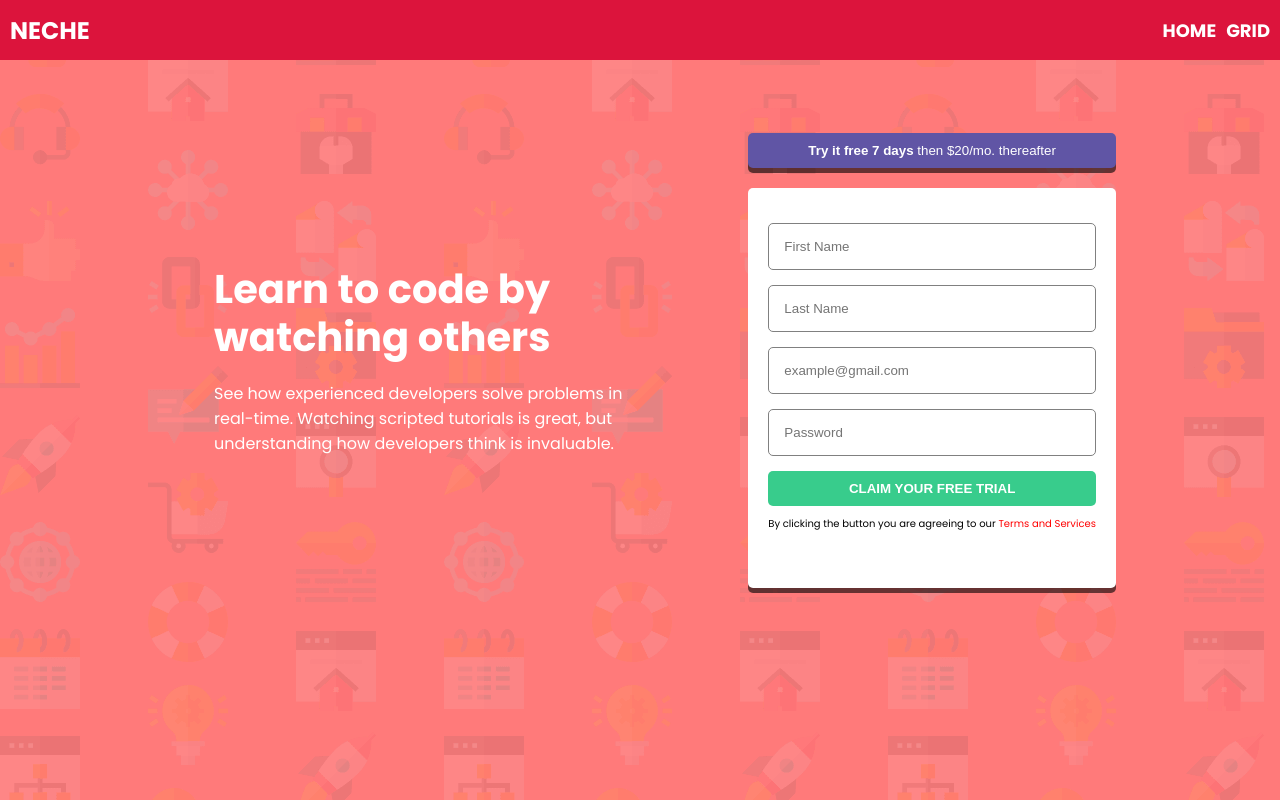
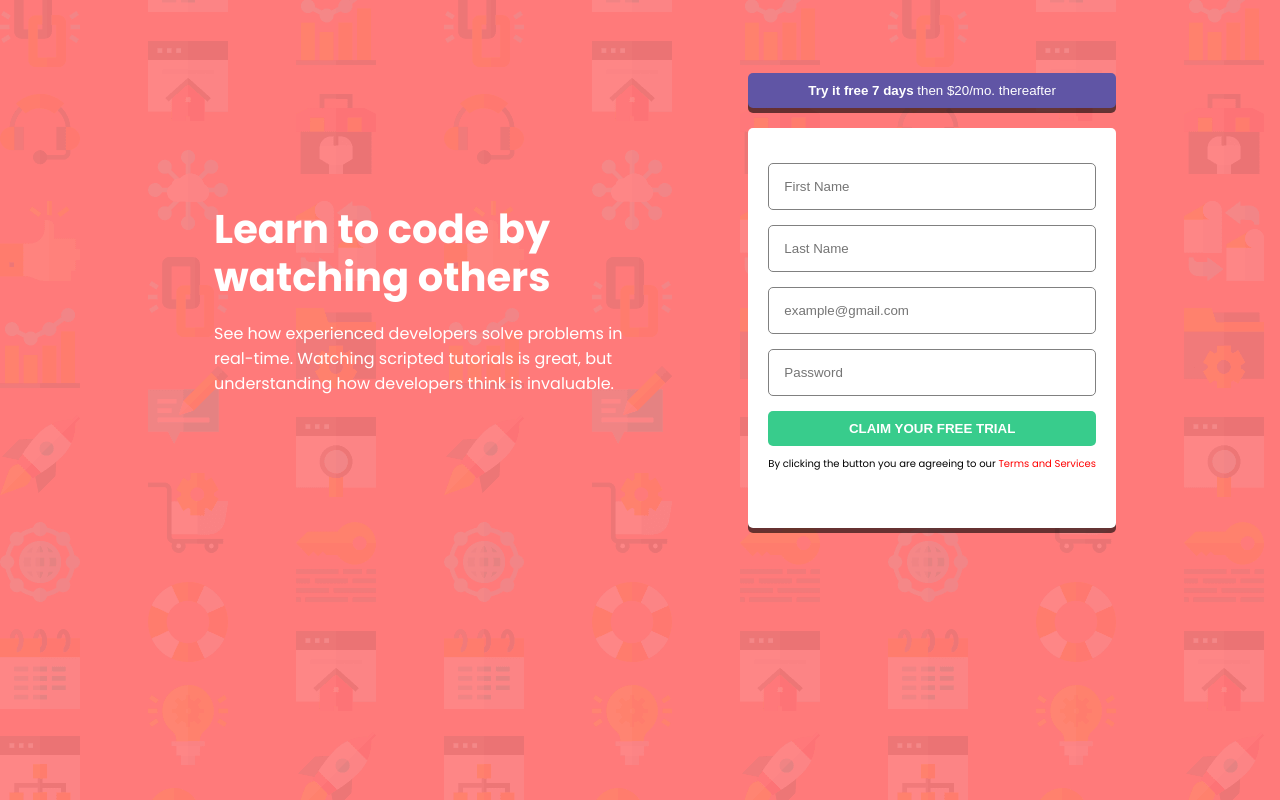
Before and after one commit to Chiineche/Zuri-Registration-Task, a plain HTML site: page index.html in a window 1280 px wide. Drawn offline with Linux system fonts and the light colour scheme.

Commit message:
Update index.html

```diff
--- a/index.html
+++ b/index.html
@@ -12,7 +12,7 @@
 </head>
 <body>
 
-	<nav class="navbar">
+<!-- 	<nav class="navbar">
 		<div class="container">
 			<div class="logo">NECHE</div>
 			<ul>
@@ -23,7 +23,7 @@
 		</div>
 
 	</nav>
-
+ -->
 	<main class="coding">
 
 		<div class="container">
```
